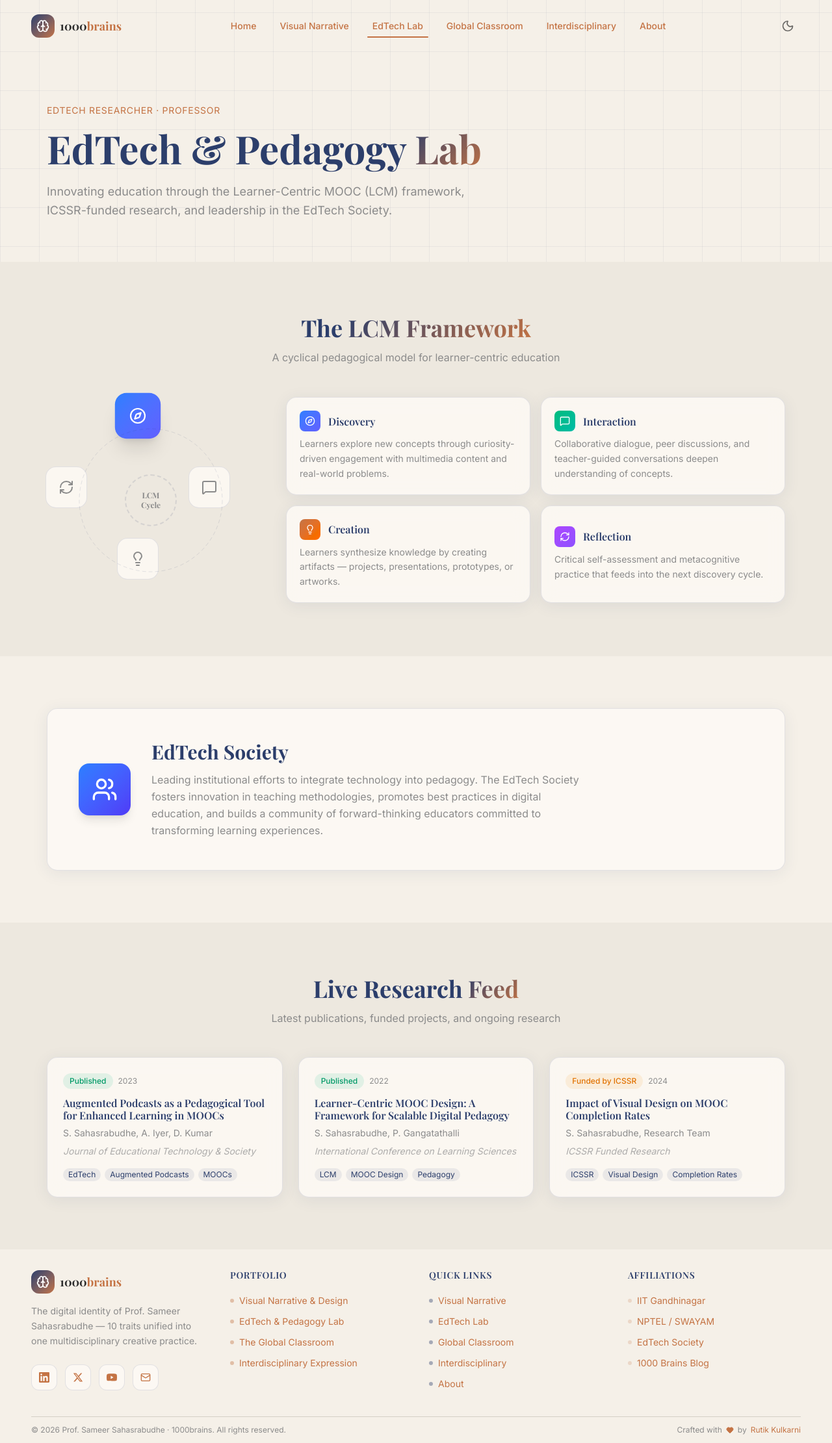
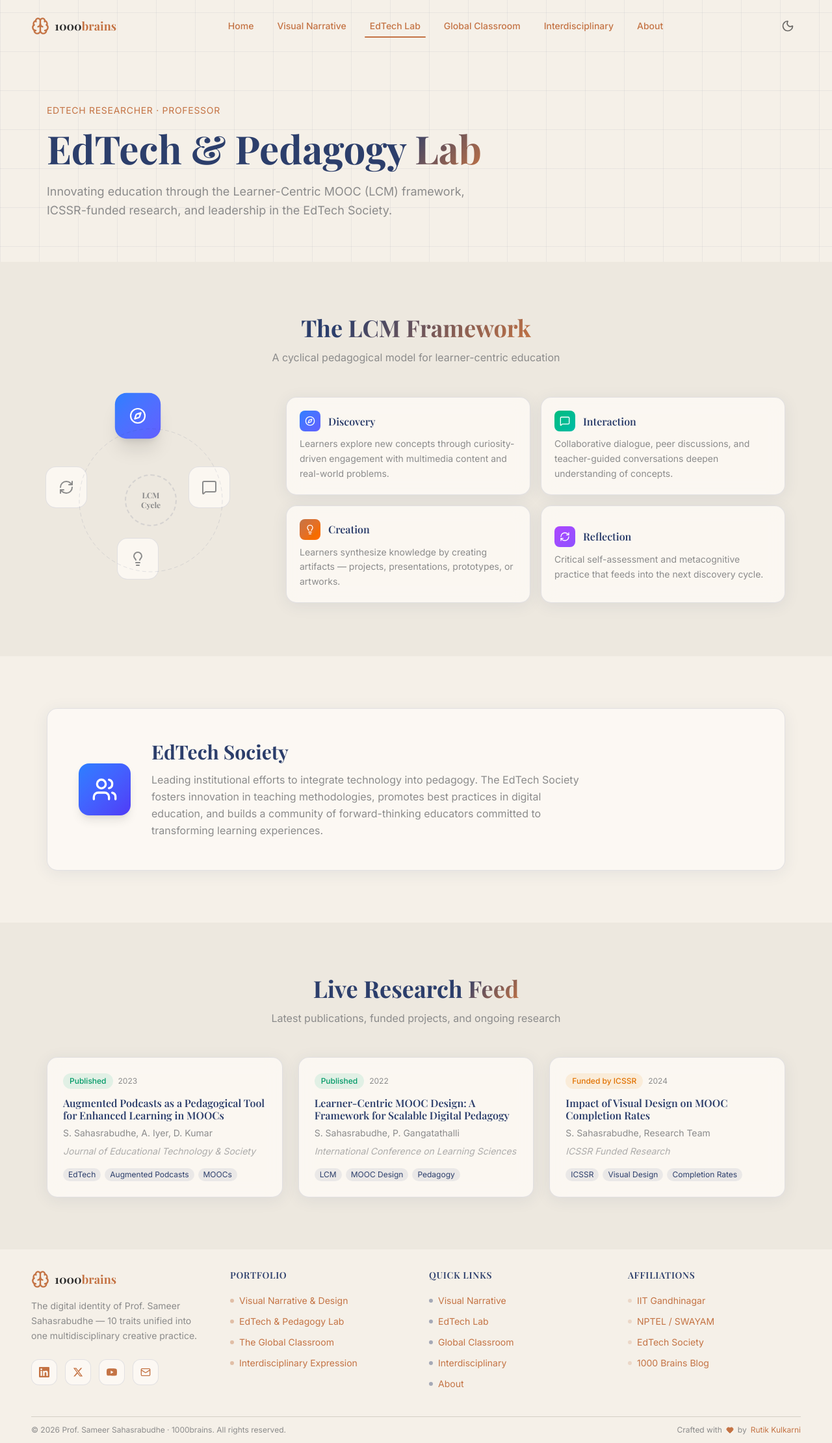
Before and after one commit to RutikKulkarni/1000brains, a Next.js app: page /edtech-lab in a window 1280 px wide. Shown: the whole page at 65% size. Built offline with nearby package versions, Linux system fonts and the light colour scheme.

Commit message:
feat: implement responsive Navbar and Footer components for site layout

```diff
--- a/src/components/layout/Footer.tsx
+++ b/src/components/layout/Footer.tsx
@@ -42,9 +42,7 @@ export default function Footer() {
             {/* Brand */}
             <div className="lg:col-span-1">
               <Link href="/" className="flex items-center gap-2 mb-4 group">
-                <div className="w-9 h-9 rounded-xl bg-gradient-to-br from-primary to-accent flex items-center justify-center group-hover:scale-110 transition-transform duration-300">
-                  <Brain className="w-5 h-5 text-white" />
-                </div>
+                <Brain className="w-7 h-7 text-accent group-hover:scale-110 transition-transform duration-300 flex-shrink-0" />
                 <span className="font-heading font-bold text-lg text-foreground">
                   1000<span className="text-accent">brains</span>
                 </span>
--- a/src/components/layout/Navbar.tsx
+++ b/src/components/layout/Navbar.tsx
@@ -50,9 +50,7 @@ export default function Navbar() {
             href="/"
             className="flex items-center gap-2 group"
           >
-            <div className="w-9 h-9 rounded-xl bg-gradient-to-br from-primary to-accent flex items-center justify-center group-hover:scale-110 transition-transform duration-300">
-              <Brain className="w-5 h-5 text-white" />
-            </div>
+            <Brain className="w-7 h-7 text-accent group-hover:scale-110 transition-transform duration-300 flex-shrink-0" />
             <span className="font-heading font-bold text-lg text-foreground hidden sm:block">
               1000<span className="text-accent">brains</span>
             </span>
```
